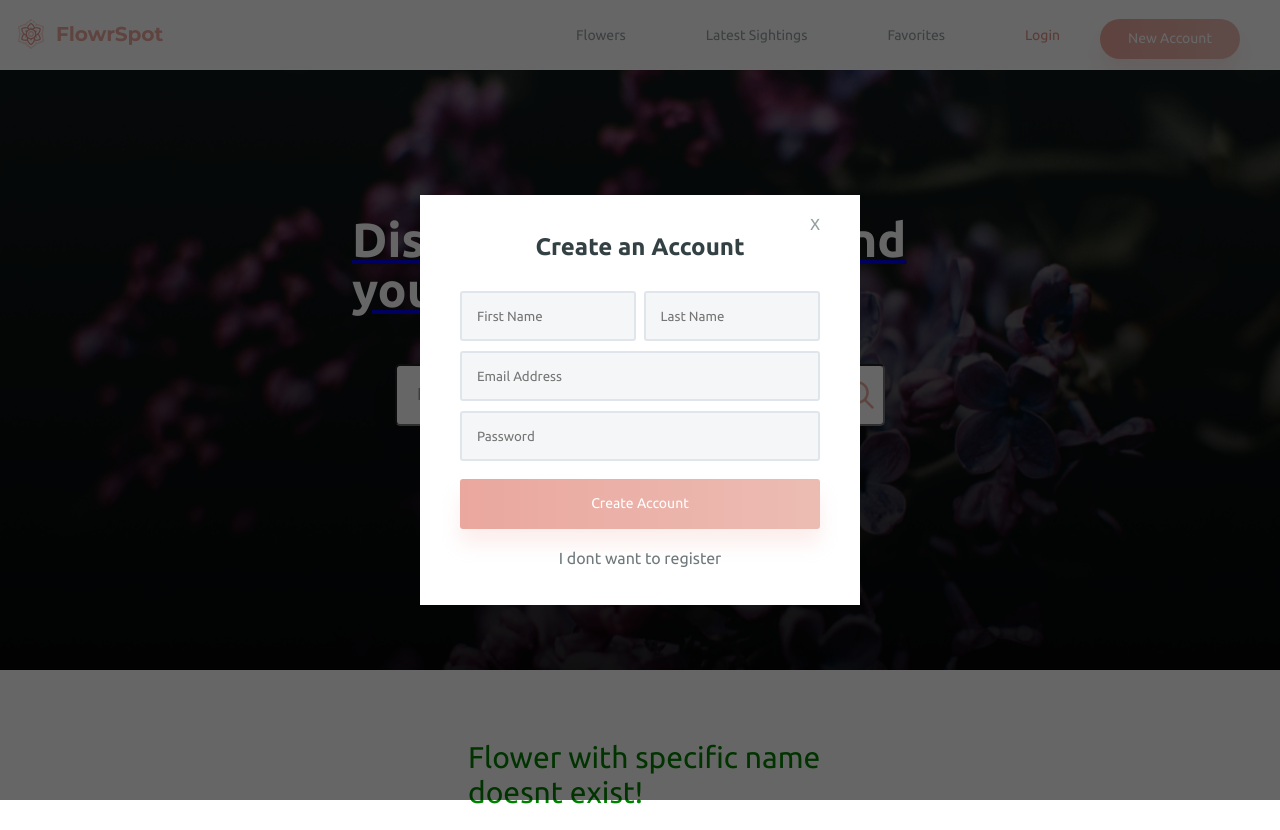
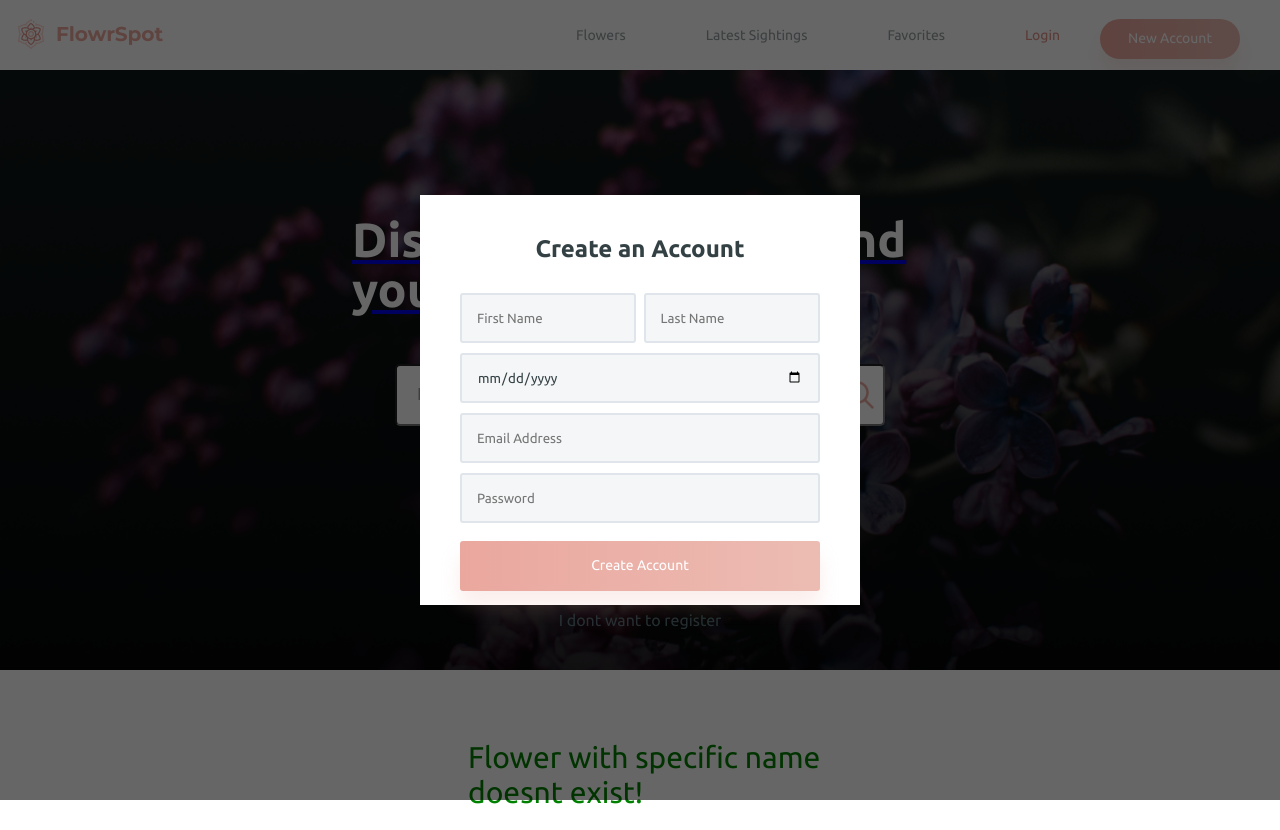
Before and after one commit to NenadM1989/Flowr-spot-website, a React (Create React App) app in the folder flowrspot/: page / in a window 1280 px wide. Both pictures are taken after a click on the button "New Account". Built offline with nearby package versions, Linux system fonts and the light colour scheme; no server answers.

Commit message:
after register

```diff
--- a/flowrspot/src/URL.js
+++ b/flowrspot/src/URL.js
@@ -1 +1 @@
-export const URL = "https://flowrspot-api.herokuapp.com/api/v1/flowers";
+export const URL = "https://flowrspot-api.herokuapp.com/api/v1";
--- /dev/null
+++ b/flowrspot/src/authService/authService.js
@@ -0,0 +1,13 @@
+import axios from "axios";
+import { URL } from "../URL";
+
+export class AuthService {
+  static async postRegister(data) {
+    try {
+      const response = await axios.post(`${URL}/users/register`, data);
+      return response;
+    } catch (err) {
+      console.log("Error occurred", err);
+    }
+  }
+}
--- a/flowrspot/src/pages/CreateAnAccount/CreateAnAccount.js
+++ b/flowrspot/src/pages/CreateAnAccount/CreateAnAccount.js
@@ -1,24 +1,38 @@
 import React, { useState } from "react";
 import styles from "./CreateAnAccount.module.css";
 import Modal from "../../components/Modal/Modal";
+import { AuthService } from "../../authService/authService";
 
 const CreateAnAccount = ({ func }) => {
   const [firstName, setFirstName] = useState("");
   const [lastName, setLastName] = useState("");
+  const [date, setDate] = useState("");
   const [email, setEmail] = useState("");
   const [password, setPassword] = useState("");
   const [showCreateAcc, setShowCreateAcc] = useState(true);
 
-  const handleSubmit = (e) => {
+  const handleSubmit = async (e) => {
     e.preventDefault();
-    const user = {
-      firstName: firstName,
-      lastName: lastName,
-      email: email,
-      password: password,
+    const data = {
+      email,
+      password,
+      first_name: firstName,
+      last_name: lastName,
+      date_of_birth: date,
     };
-    localStorage.setItem("user", JSON.stringify(user));
-    setFirstName(""), setLastName(""), setEmail(""), setPassword("");
+    try {
+      const response = await AuthService.postRegister(data);
+      localStorage.setItem("token", response.data.auth_token);
+      console.log(response.data.auth_token);
+    } catch (err) {
+      console.log("Error occurred", err);
+    }
+
+    setFirstName(""),
+      setLastName(""),
+      setDate(""),
+      setEmail(""),
+      setPassword("");
     setShowCreateAcc(false);
   };
 
@@ -26,9 +40,6 @@ const CreateAnAccount = ({ func }) => {
     showCreateAcc && (
       <Modal>
         <form className={styles.container} onSubmit={handleSubmit}>
-          <div className={styles.close1} onClick={() => func(false)}>
-            X
-          </div>
           <h1 className={styles.header}>Create an Account</h1>
           <div className={styles.names}>
             <input
@@ -45,6 +56,13 @@ const CreateAnAccount = ({ func }) => {
             />
           </div>
           <div className={styles.column}>
+            <input
+              placeholder="date of birth"
+              className={styles.date}
+              type="date"
+              onChange={(e) => setDate(e.target.value)}
+              value={date}
+            ></input>
             <input
               placeholder="Email Address"
               type="email"
--- a/flowrspot/src/pages/CreateAnAccount/CreateAnAccount.module.css
+++ b/flowrspot/src/pages/CreateAnAccount/CreateAnAccount.module.css
@@ -5,10 +5,7 @@
   display: flex;
   flex-direction: column;
   align-items: center;
-  padding-top: 20px;
-  padding-bottom: 20px;
-  padding-left: 40px;
-  padding-right: 40px;
+  padding: 40px;
   z-index: 2;
   background-color: #ffffff;
   top: 50%;
--- a/flowrspot/src/services/services.js
+++ b/flowrspot/src/services/services.js
@@ -4,7 +4,7 @@ import { URL } from "../URL";
 export class RandomFlowerList {
   static async getFlowers() {
     try {
-      const flowers = await axios.get(URL);
+      const flowers = await axios.get(`${URL}/flowers`);
       //console.log(flowers);
       return flowers;
     } catch (error) {
@@ -15,7 +15,7 @@ export class RandomFlowerList {
   static async getFlowerById(id) {
     //console.log(URL);
     try {
-      const flower = await axios.get(`${URL}/${id}`);
+      const flower = await axios.get(`${URL}/flowers/${id}`);
       return flower;
     } catch (error) {
       console.log(error);
```
